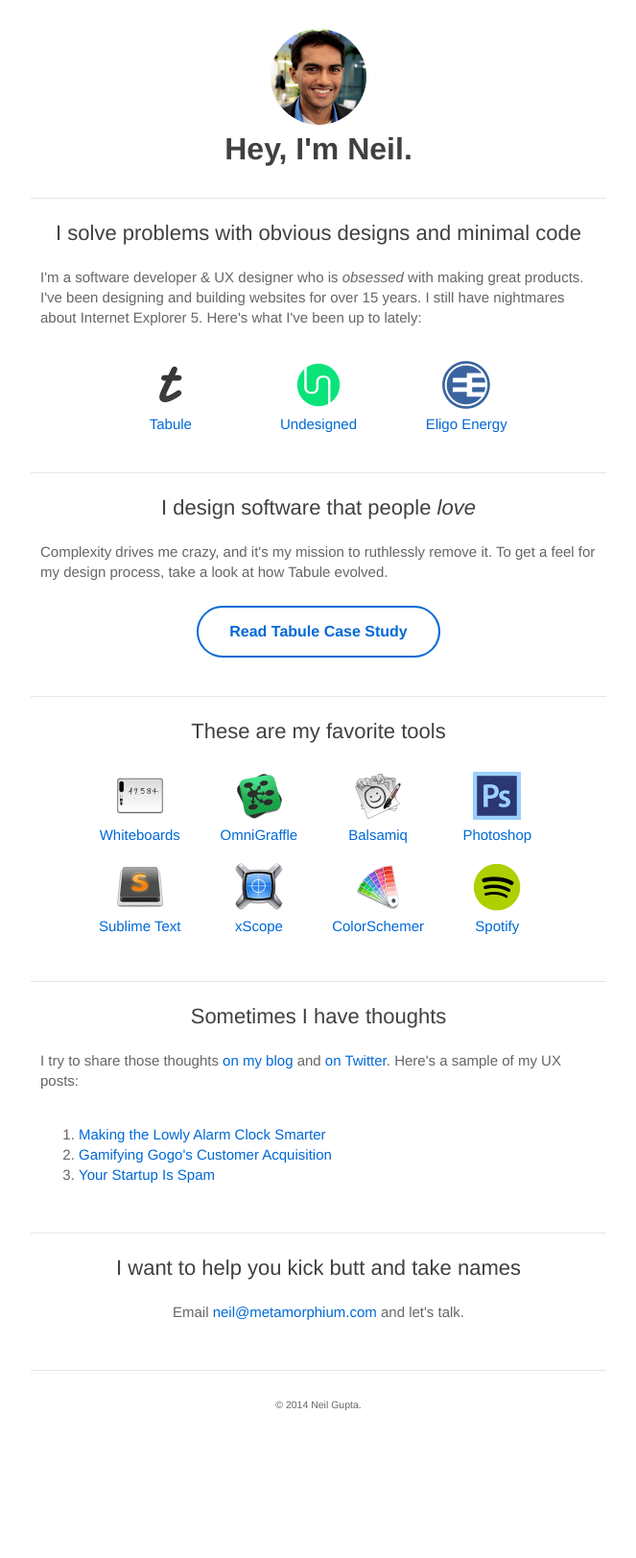
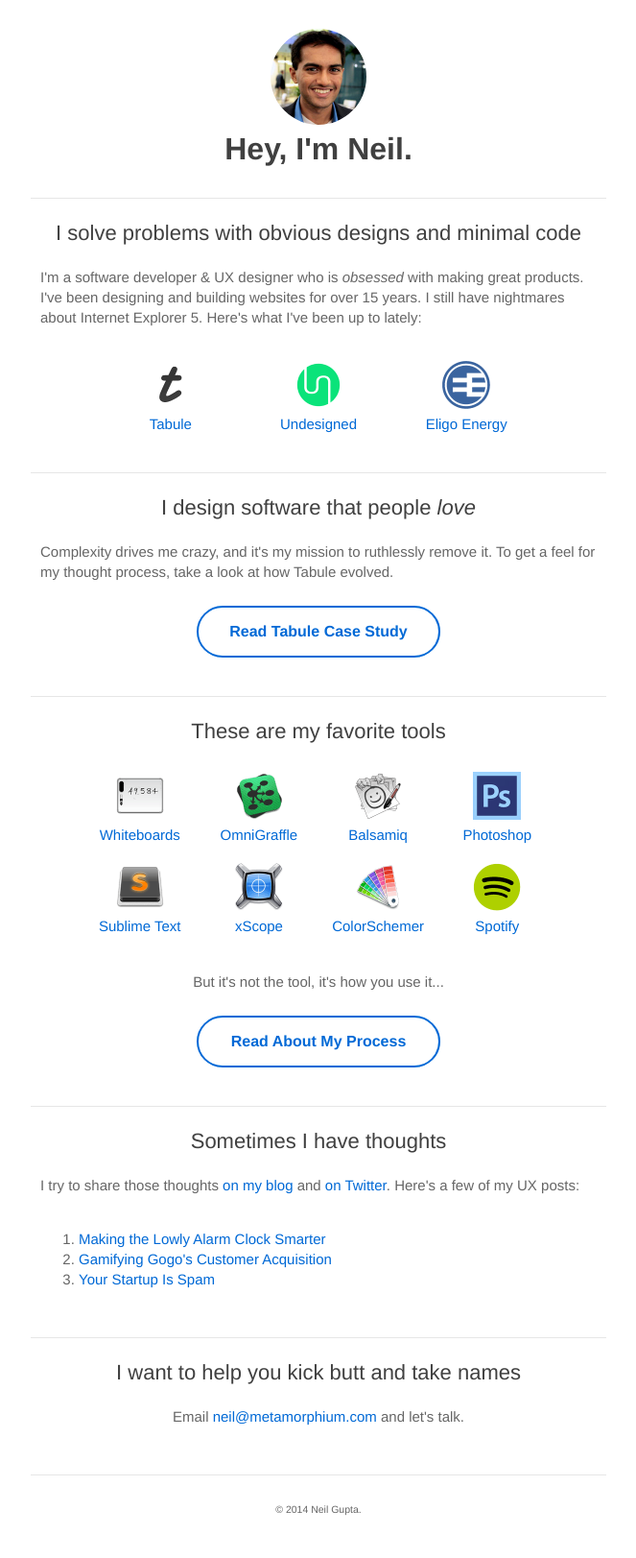
Before and after one commit to neilgupta/neilgupta.github.com, a Jekyll site: the page built from portfolio.html, in a window 1280 px wide. Shown: the whole page at 96% size, without its empty margins (308-971 px from the left). Built offline with Jekyll 4.4.1, drawn with Linux system fonts in a browser that asks for light colours; before the commit the page ends 1514 px from its top, so only the background shows below that.

Commit message:
Add link to page about my process

```diff
--- a/css/screen.css
+++ b/css/screen.css
@@ -232,7 +232,7 @@ ul.posts span {
 /*
 /*****************************************************************************/
 
-#portfolio, #portfolio p#hireme, #portfolio p#footer {
+#portfolio, #portfolio p.centered {
   text-align: center;
 }
 
@@ -289,7 +289,7 @@ ul.posts span {
   margin-left: 40px;
 }
 
-#portfolio #casestudy {
+#portfolio a.casestudy {
   display: block;
   font-weight: bold;
   border: 2px solid #0069d6;
@@ -301,7 +301,7 @@ ul.posts span {
   margin: 0 auto;
 }
 
-#portfolio a#casestudy:hover {
+#portfolio a.casestudy:hover {
   border: 2px solid red;
 }
 
@@ -311,6 +311,7 @@ p#footer {
   border-top: 1px solid #e6e6e6;
   padding-top: 25px;
   margin-top: 40px;
+  text-align: center;
 }
 
 /*****************************************************************************/
--- a/portfolio.html
+++ b/portfolio.html
@@ -36,9 +36,9 @@ title: Neil Gupta's Portfolio
 
   <h2>I design software that people <em>love</em></h2>
 
-  <p>Complexity drives me crazy, and it's my mission to ruthlessly remove it. To get a feel for my design process, take a look at how Tabule evolved.</p>
+  <p>Complexity drives me crazy, and it's my mission to ruthlessly remove it. To get a feel for my thought process, take a look at how Tabule evolved.</p>
 
-  <a href="/work/tabule/" id="casestudy">Read Tabule Case Study</a>
+  <a href="/work/tabule/" class="casestudy">Read Tabule Case Study</a>
 
   <h2>These are my favorite tools</h2>
 
@@ -93,9 +93,13 @@ title: Neil Gupta's Portfolio
     </li>
   </ul>
 
+  <p class="centered">But it's not the tool, it's how you use it...</p>
+
+  <a href="/process/" class="casestudy">Read About My Process</a>
+
   <h2>Sometimes I have thoughts</h2>
 
-  <p>I try to share those thoughts <a href="/" title="I'm told it's somewhat interesting">on my blog</a> and <a href="http://twitter.com/neilgupta" target="_blank" title="Follow @neilgupta">on Twitter</a>. Here's a sample of my UX posts:</p>
+  <p>I try to share those thoughts <a href="/" title="I'm told it's somewhat interesting">on my blog</a> and <a href="http://twitter.com/neilgupta" target="_blank" title="Follow @neilgupta">on Twitter</a>. Here's a few of my UX posts:</p>
 
   <ol>
     <li><a href="/2014/05/24/a-smarter-alarm-clock/">Making the Lowly Alarm Clock Smarter</a></li>
@@ -105,7 +109,7 @@ title: Neil Gupta's Portfolio
 
   <h2>I want to help you kick butt and take names</h2>
 
-  <p id="hireme">Email <a href="mailto:neil@metamorphium.com" title="Say hi!">neil@metamorphium.com</a> and let's talk.</p>
+  <p class="centered">Email <a href="mailto:neil@metamorphium.com" title="Say hi!">neil@metamorphium.com</a> and let's talk.</p>
 
   <p id="footer">&copy; 2014 Neil Gupta.</p>
 </div>
```
